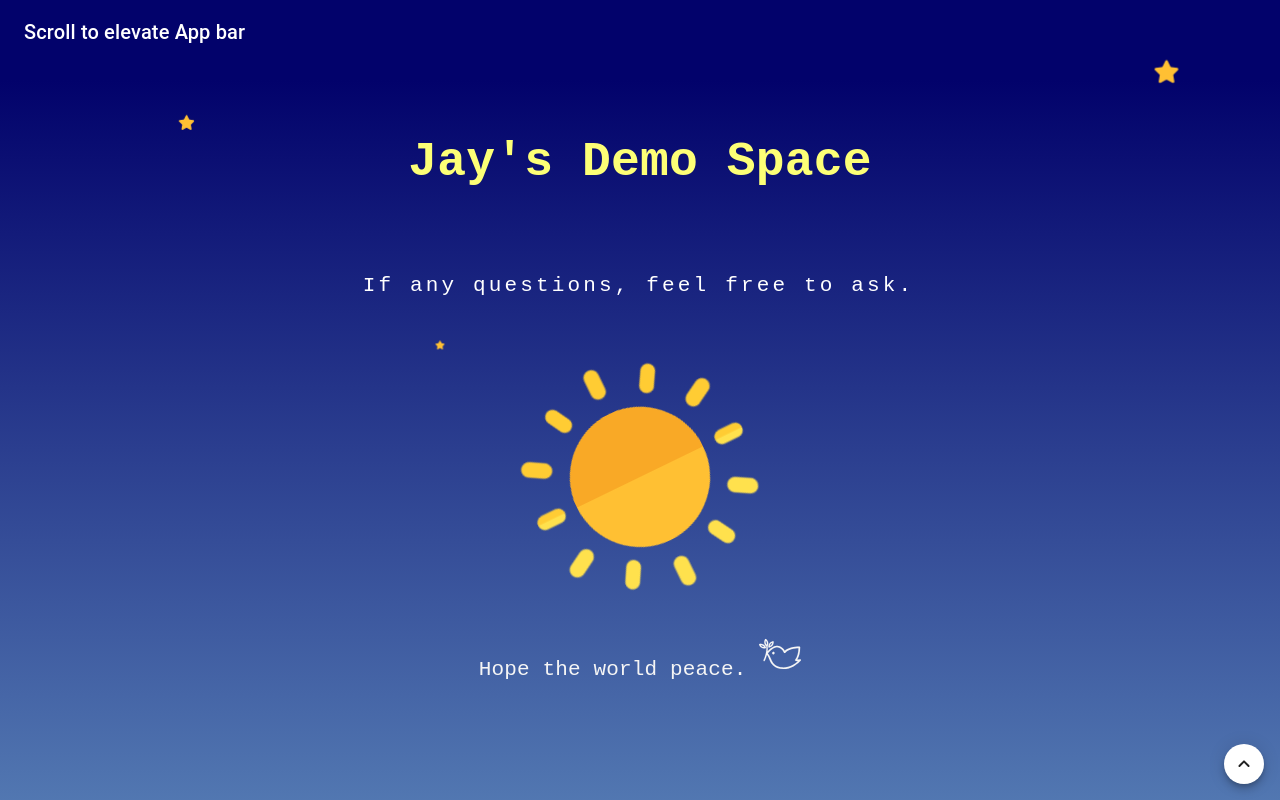
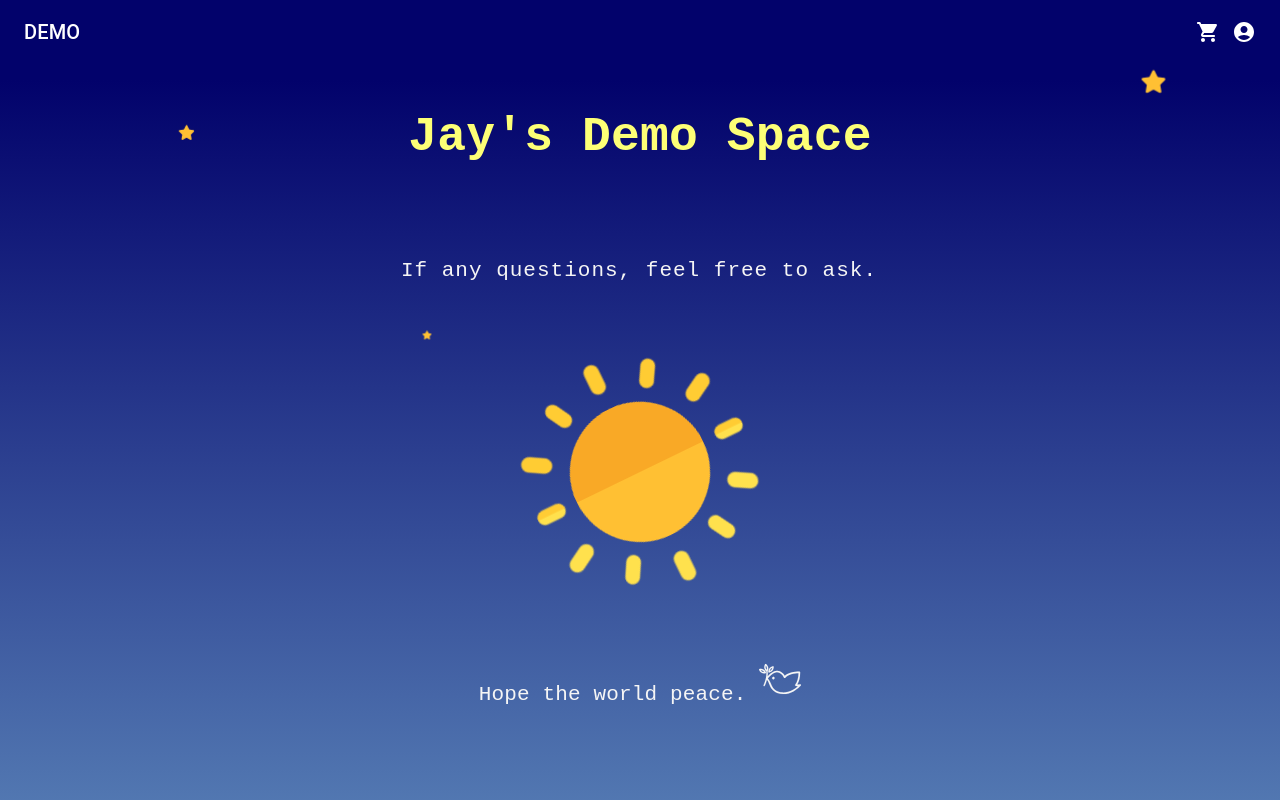
Before and after one commit to me82852578/Demo, a React (Create React App) app: page / in a window 1280 px wide. Shown: the top 800 px of the page. Built offline with nearby package versions, Linux system fonts and the light colour scheme.

Commit message:
modify layout && home

```diff
--- a/src/layout/main/index.tsx
+++ b/src/layout/main/index.tsx
@@ -1,24 +1,98 @@
-import { KeyboardArrowUpRounded } from "@mui/icons-material";
+import {
+  AccountCircleRounded,
+  KeyboardArrowUpRounded,
+  MoreVertRounded,
+  NotificationsRounded,
+  ShoppingCartRounded,
+} from "@mui/icons-material";
 import {
   AppBar,
   AppBarProps,
+  Badge,
+  Box,
   Fab,
+  IconButton,
+  Menu,
+  MenuItem,
   Toolbar,
   Typography,
   useScrollTrigger,
 } from "@mui/material";
 import React, { Fragment } from "react";
-import { Outlet } from "react-router-dom";
+import { Outlet, useNavigate } from "react-router-dom";
 
 const MainLayout = (props: AppBarProps) => {
+  const navigate = useNavigate();
   const scrollTrigger = useScrollTrigger({
     disableHysteresis: true,
     threshold: 700,
   });
+  const [mobileMoreAnchorEl, setMobileMoreAnchorEl] = React.useState(null);
+
+  const isMobileMenuOpen = Boolean(mobileMoreAnchorEl);
+
+  const handleProfileMenuOpen = (event: any) => {};
+
+  const handleMobileMenuClose = () => {
+    setMobileMoreAnchorEl(null);
+  };
+
+  const handleMobileMenuOpen = (event: any) => {
+    setMobileMoreAnchorEl(event.currentTarget);
+  };
 
   const handleToTopOnClick = () => {
     window.scrollTo({ top: 0, behavior: "smooth" });
   };
+
+  const handleAccountOnClick = () => {
+    navigate("/login");
+  };
+
+  const mobileMenuId = "primary-search-account-menu-mobile";
+  const renderMobileMenu = (
+    <Menu
+      anchorEl={mobileMoreAnchorEl}
+      anchorOrigin={{
+        vertical: "top",
+        horizontal: "right",
+      }}
+      id={mobileMenuId}
+      keepMounted
+      transformOrigin={{
+        vertical: "top",
+        horizontal: "right",
+      }}
+      open={isMobileMenuOpen}
+      onClose={handleMobileMenuClose}
+    >
+      <MenuItem>
+        <IconButton
+          size="large"
+          aria-label="show 17 new notifications"
+          color="inherit"
+        >
+          <Badge badgeContent={17} color="error">
+            <NotificationsRounded />
+          </Badge>
+        </IconButton>
+        <p>Notifications</p>
+      </MenuItem>
+      <MenuItem onClick={handleProfileMenuOpen}>
+        <IconButton
+          size="large"
+          aria-label="account of current user"
+          aria-controls="primary-search-account-menu"
+          aria-haspopup="true"
+          color="inherit"
+        >
+          <AccountCircleRounded />
+        </IconButton>
+        <p>Profile</p>
+      </MenuItem>
+    </Menu>
+  );
+
   return (
     <Fragment>
       <AppBar
@@ -27,18 +101,65 @@ const MainLayout = (props: AppBarProps) => {
           transition: "linear 0.2s",
           backdropFilter: scrollTrigger ? "blur(20px)" : "unset",
           backgroundColor: scrollTrigger
-            ? "rgba(69, 147, 237, 0.5)"
+            ? "rgba(69, 147, 237, 0.6)"
             : "transparent",
-          "& #scroll-to-top": {
-            transform: scrollTrigger ? "none" : "scale(0)",
-            transition: "transform 225ms cubic-bezier(0.4, 0, 0.2, 1) 0ms;",
-          },
         }}
       >
         <Toolbar>
-          <Typography variant="h6" component="div">
-            Scroll to elevate App bar
+          <Typography
+            variant="h6"
+            noWrap
+            component="div"
+            sx={{ display: { xs: "", sm: "block" } }}
+          >
+            DEMO
           </Typography>
+          {/* <Search>
+            <SearchIconWrapper>
+              <SearchIcon />
+            </SearchIconWrapper>
+            <StyledInputBase
+              placeholder="Search…"
+              inputProps={{ 'aria-label': 'search' }}
+            />
+          </Search> */}
+          <Box sx={{ flexGrow: 1 }} />
+          <Box sx={{ display: { xs: "none", md: "flex" } }}>
+            <IconButton
+              size="large"
+              edge="end"
+              aria-label="shopping cart"
+              aria-haspopup="true"
+              color="inherit"
+            >
+              <ShoppingCartRounded />
+            </IconButton>
+          </Box>
+          <Box sx={{ display: { xs: "none", md: "flex" } }}>
+            <IconButton
+              size="large"
+              edge="end"
+              aria-label="account of current user"
+              aria-controls="menu-id"
+              aria-haspopup="true"
+              color="inherit"
+              onClick={handleAccountOnClick}
+            >
+              <AccountCircleRounded />
+            </IconButton>
+          </Box>
+          <Box sx={{ display: { xs: "flex", md: "none" } }}>
+            <IconButton
+              size="large"
+              aria-label="show more"
+              aria-controls={mobileMenuId}
+              aria-haspopup="true"
+              onClick={handleMobileMenuOpen}
+              color="inherit"
+            >
+              <MoreVertRounded />
+            </IconButton>
+          </Box>
         </Toolbar>
       </AppBar>
       <Outlet />
@@ -52,12 +173,15 @@ const MainLayout = (props: AppBarProps) => {
           backgroundColor: "white",
           boxShadow:
             "rgb(0 0 0 / 20%) 0px 3px 5px -1px, rgb(0 0 0 / 14%) 0px 6px 10px 0px, rgb(0 0 0 / 12%) 0px 1px 18px 0px;",
+          transform: scrollTrigger ? "none" : "scale(0)",
+          transition: "transform 225ms cubic-bezier(0.4, 0, 0.2, 1) 0ms;",
         }}
         size="small"
         aria-label="scroll back to top"
       >
         <KeyboardArrowUpRounded />
       </Fab>
+      {renderMobileMenu}
     </Fragment>
   );
 };
--- a/src/pages/home/index.scss
+++ b/src/pages/home/index.scss
@@ -25,18 +25,18 @@ $fontFamily: monospace;
       svg {
         position: absolute;
         &:nth-child(1) {
-          top: 60px;
-          right: 8%;
+          top: 70px;
+          right: 9%;
           animation: star-shine infinite 1s linear;
         }
         &:nth-child(2) {
-          top: 115px;
+          top: 125px;
           left: 14%;
           animation: star-shine infinite 1s 0.4s linear;
         }
         &:nth-child(3) {
-          top: 340px;
-          left: 34%;
+          top: 330px;
+          left: 33%;
           animation: star-shine infinite 1s 0.8s linear;
         }
       }
@@ -55,7 +55,7 @@ $fontFamily: monospace;
     h1 {
       font-size: clamp(2rem, 1rem + 5vmin, 3rem);
       color: $color1;
-      padding-bottom: 40px;
+      padding-bottom: 20px;
     }
     p {
       font-size: calc(13px + 1vmin);
@@ -66,14 +66,12 @@ $fontFamily: monospace;
       object-fit: contain;
     }
     .typing-effect p {
-      color: #fff;
-      overflow: hidden; /* Ensures the content is not revealed until the animation */
-      border-right: 0.15em solid orange; /* The typwriter cursor */
-      white-space: nowrap; /* Keeps the content on a single line */
-      margin: 0 auto; /* Gives that scrolling effect as the typing happens */
-      letter-spacing: 0.15em; /* Adjust as needed */
-      animation: typing 3.5s steps(30), cursor-blink 0.8s step-end infinite;
-      margin-bottom: 40px;
+      overflow: hidden;
+      border-right: 2px solid orange;
+      white-space: nowrap;
+      letter-spacing: 1px;
+      animation: typing 3.5s steps(35), cursor-blink 0.8s step-end infinite;
+      margin: 30px 0 30px 0;
     }
   }
 
@@ -81,6 +79,7 @@ $fontFamily: monospace;
     width: 270px;
     height: 270px;
     animation: sun-spin infinite 20s linear;
+    margin: 20px 0 30px 0;
     .group-1 {
       transform-origin: 50% 50%;
       animation: sun-shine-g-1 infinite 2s linear;
@@ -93,6 +92,7 @@ $fontFamily: monospace;
 
   section {
     h2 {
+      color:rgb(52, 54, 99);
       font-size: clamp(2rem, 1rem + 5vmin, 3rem);
     }
     &:nth-child(even) {
--- a/src/pages/home/index.tsx
+++ b/src/pages/home/index.tsx
@@ -32,7 +32,10 @@ function Home() {
         </div>
       </header>
       <section>
-        <h2>Section 2123123</h2>
+        <h2>Section 1</h2>
+      </section>
+      <section>
+        <h2>Section 2</h2>
       </section>
       <section>
         <h2>Section 3</h2>
@@ -40,9 +43,6 @@ function Home() {
       <section>
         <h2>Section 4</h2>
       </section>
-      <section>
-        <h2>Section 5</h2>
-      </section>
     </div>
   );
 }
```
